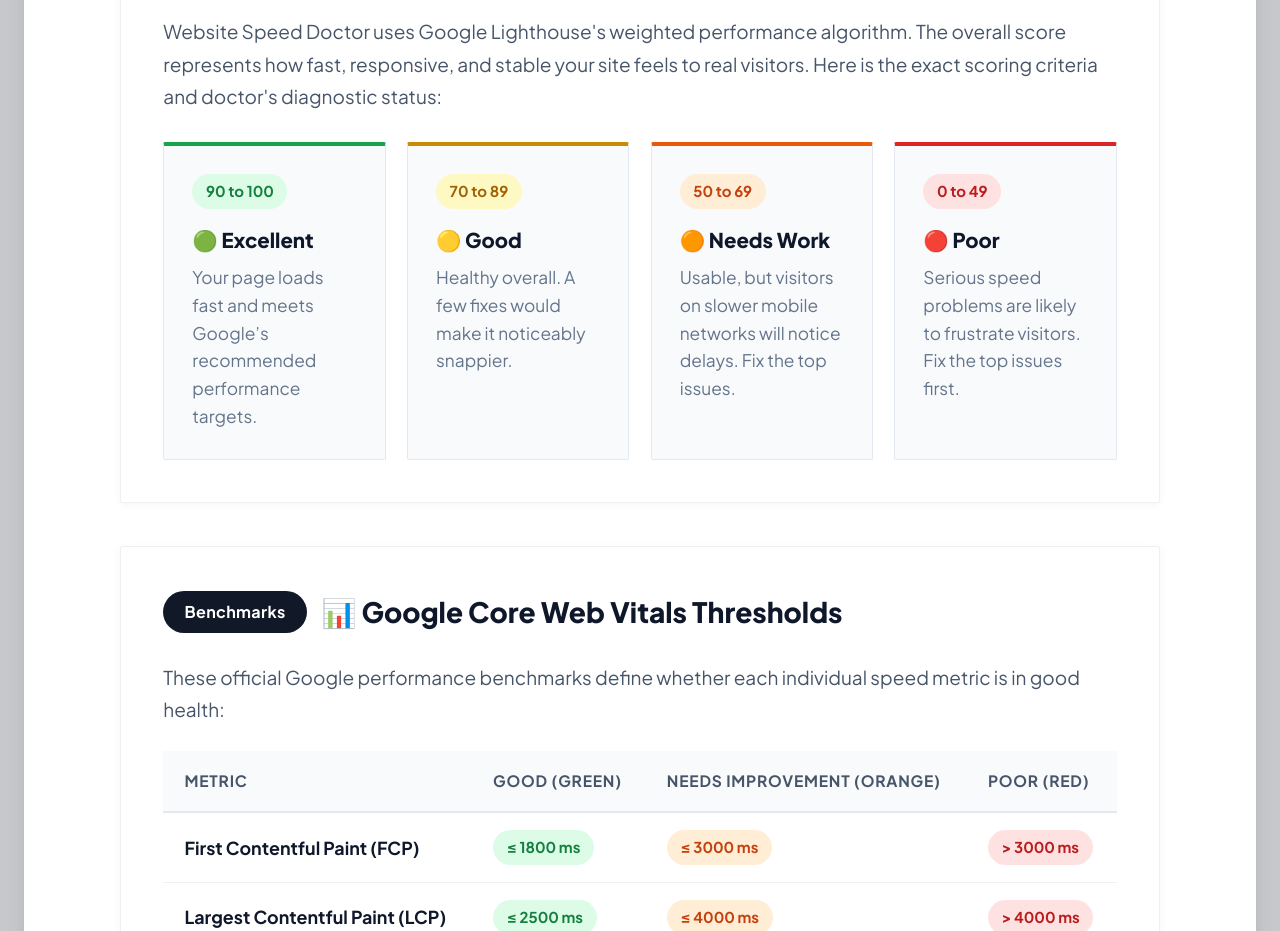
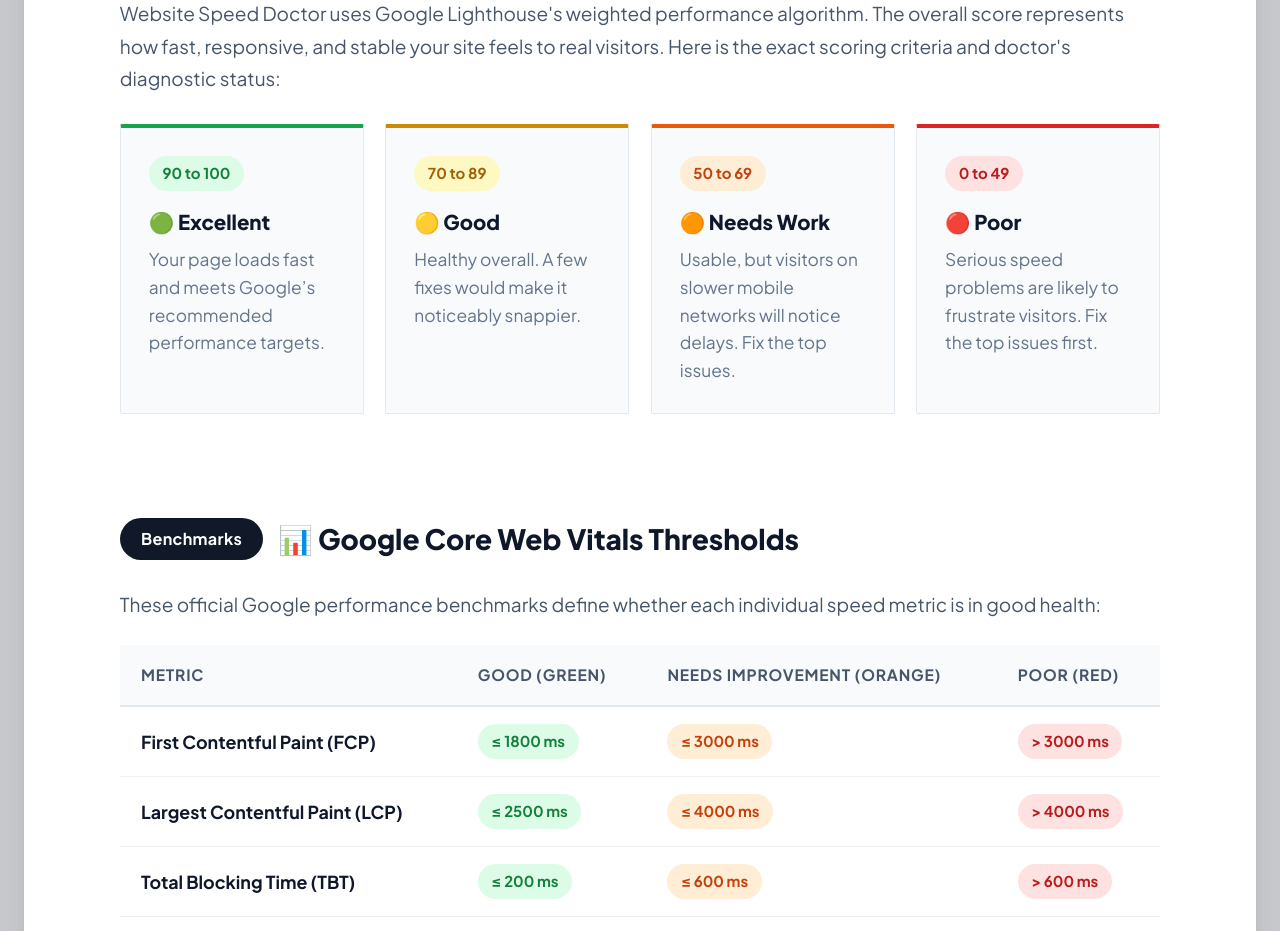
Before and after one commit to ambavkarsarangi776/SiteInsights, a website: page public/learn.html in a window 1280 px wide. Shown: the part 575-1506 px from the top of the page. Drawn offline with Linux system fonts and the light colour scheme.

Commit message:
style: remove card borders and box background on learn page for seamless canvas flow

```diff
--- a/public/css/style.css
+++ b/public/css/style.css
@@ -1338,12 +1338,11 @@ body {
 
 /* --- Learn Page Styles --- */
 .learn-card {
-  background: #ffffff;
-  padding: 2.5rem;
-  border-radius: var(--radius-xl);
-  border: 1px solid #eef0f3;
-  box-shadow: var(--shadow-sm);
-  margin-bottom: 2.5rem;
+  background: transparent;
+  padding: 1.5rem 0 2.5rem;
+  border: none;
+  box-shadow: none;
+  margin-bottom: 2rem;
 }
 
 .learn-title {
```
